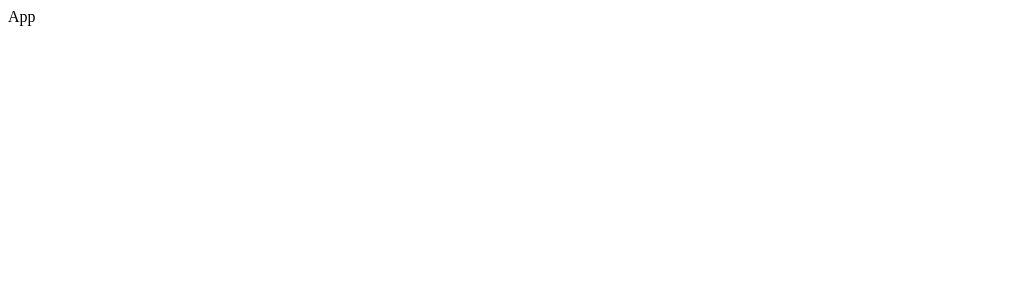
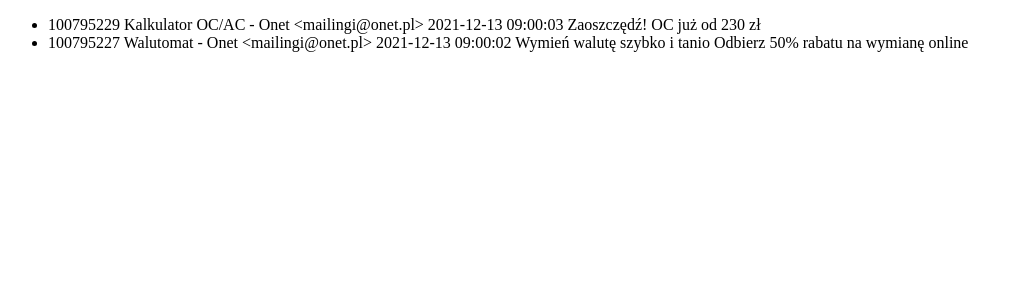
Before and after one commit to ognista/zadanie, a React (Create React App) app: page / in a window 1280 px wide. Shown: the top 300 px of the page, without its empty margins (0-1023 px from the left). Built offline with nearby package versions, Linux system fonts and the light colour scheme.

Commit message:
Create list view

```diff
--- a/src/App.js
+++ b/src/App.js
@@ -1,7 +1,9 @@
 import React from "react";
 
+import ListView from "./components/ListView";
+
 const App = () => {
-  return <div>App</div>;
+  return <ListView />;
 };
 
 export default App;
--- /dev/null
+++ b/src/components/ListItem.js
@@ -0,0 +1,13 @@
+import React from "react";
+
+const ListItem = ({ item }) => {
+  const { id, from, sent_date, subject, snippet } = item;
+
+  return (
+    <li>
+      {id} {from} {sent_date} {subject} {snippet}
+    </li>
+  );
+};
+
+export default ListItem;
--- /dev/null
+++ b/src/components/ListView.js
@@ -0,0 +1,12 @@
+import { mockData } from "../mockData";
+import ListItem from "./ListItem";
+
+const ListView = () => {
+  const list = mockData.map((item) => {
+    return <ListItem key={item.id} item={item} />;
+  });
+
+  return <ul>{list}</ul>;
+};
+
+export default ListView;
--- /dev/null
+++ b/src/mockData.js
@@ -0,0 +1,18 @@
+export const mockData = [
+  {
+    id: 100795229,
+    from: "Kalkulator OC/AC - Onet <mailingi@onet.pl>",
+    sent_date: "2021-12-13 09:00:03",
+    is_unread: false,
+    subject: "Zaoszczędź! OC już od 230 zł",
+    snippet: "",
+  },
+  {
+    id: 100795227,
+    from: "Walutomat - Onet <mailingi@onet.pl>",
+    sent_date: "2021-12-13 09:00:02",
+    is_unread: false,
+    subject: "Wymień walutę szybko i tanio",
+    snippet: "Odbierz 50% rabatu na wymianę online",
+  },
+];
```
